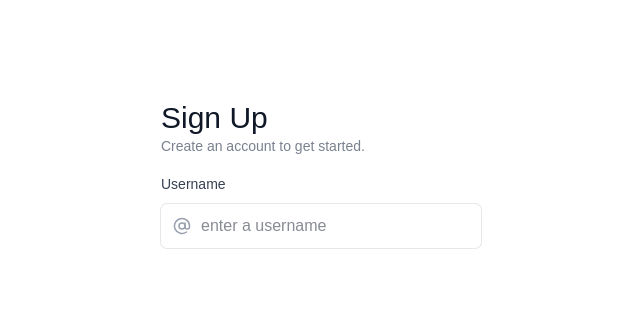
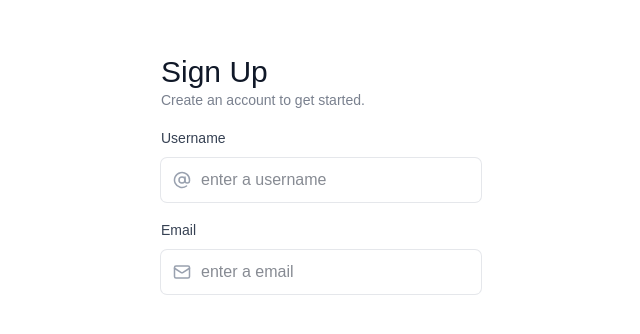
Before and after one commit to waibaBikash/Hamro-Fitness, a React (Vite) app in the folder client/: page / in a window 1280 px wide. Shown: the part 226-560 px from the top of the page, without its empty margins (319-959 px from the left). Built offline with nearby package versions, Linux system fonts and the light colour scheme; a web font is replaced by a local one.

Commit message:
feat: add email input field to Login component with associated UI elements

```diff
--- a/client/src/pages/Login.tsx
+++ b/client/src/pages/Login.tsx
@@ -1,4 +1,4 @@
-import { AtSignIcon } from "lucide-react"
+import { AtSignIcon, MailIcon } from "lucide-react"
 import { useEffect, useState } from "react"
 import { useNavigate } from "react-router-dom"
 import { useAppContext } from "../context/AppContext"
@@ -47,6 +47,19 @@ useEffect(()=>{
                       </div>
                  </div>
                )}
+                  {/* Email */}
+               <div className="mt-4">
+                    <label className="font-medium text-sm text-gray-700 dark:text-gray-300" >
+                      Email</label>
+                      <div className="relative mt-2">
+                         <MailIcon
+                         className="absolute left-3 top-1/2 -translate-y-1/2 text-gray-400 size-4.5"
+                         />
+                         <input
+                         onChange={(e) => setEmail(e.target.value)} value={email}
+                          type="email" placeholder="enter a email" className="login-input" required/>
+                      </div>
+                 </div>
              </form>
         </main>
     </>
```
